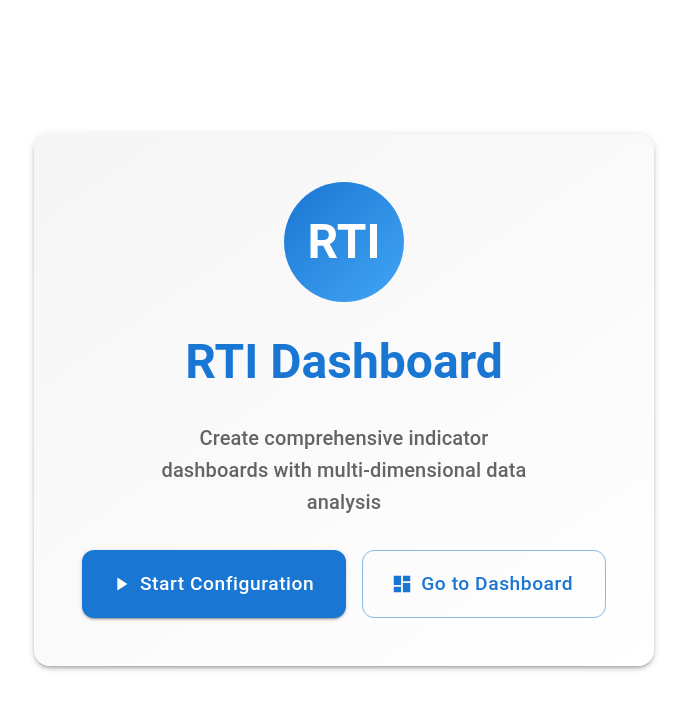
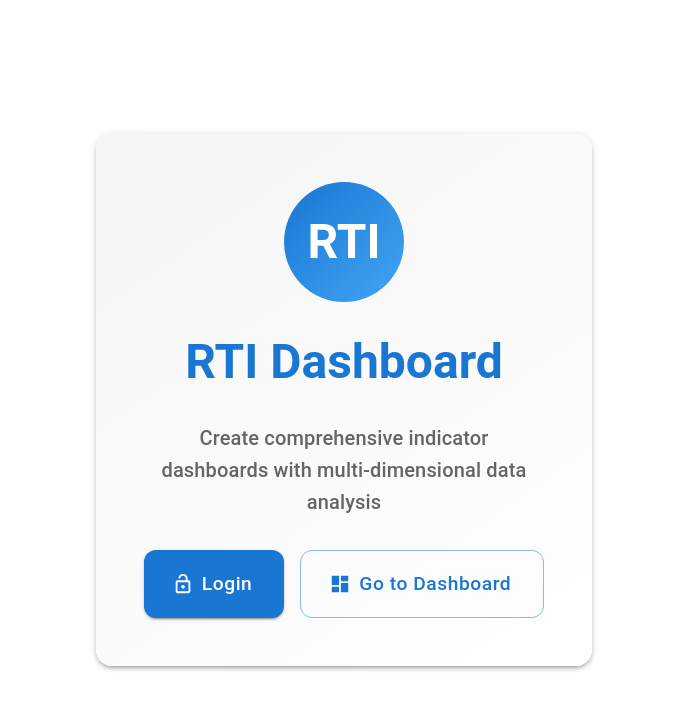
Before and after one commit to irfankacapor/rti-dashboard, a Next.js app in the folder frontend/: page /en in a window 1280 px wide. Shown: the top 710 px of the page, without its empty margins (296-983 px from the left). Built offline with nearby package versions, Linux system fonts and the light colour scheme.

Commit message:
[#69 - frontend] fix: change start configuration button on landing page to lead to the login page

```diff
--- a/frontend/src/app/[locale]/page.tsx
+++ b/frontend/src/app/[locale]/page.tsx
@@ -8,12 +8,14 @@ import {
   Paper,
   Stack
 } from '@mui/material';
-import { PlayArrow, Dashboard } from '@mui/icons-material';
-import { useRouter } from 'next/navigation';
+import { LockOpen, Dashboard } from '@mui/icons-material';
+import { useRouter, useParams } from 'next/navigation';
 import { useTranslations } from 'next-intl';
 
 export default function LandingPage() {
   const router = useRouter();
+  const params = useParams();
+  const locale = (params?.locale as string) || 'en';
   const t = useTranslations('Landing');
 
   const handleStartConfiguration = () => {
@@ -74,8 +76,8 @@ export default function LandingPage() {
               <Button
                 variant="contained"
                 size="large"
-                startIcon={<PlayArrow />}
-                onClick={handleStartConfiguration}
+                startIcon={<LockOpen />}
+                onClick={() => router.push(`/${locale}/login`)}
                 sx={{
                   px: 4,
                   py: 2,
@@ -83,16 +85,16 @@ export default function LandingPage() {
                   borderRadius: 3,
                   textTransform: 'none'
                 }}
-                data-testid="start-configuration-button"
+                data-testid="login-button"
               >
-                Start Configuration
+                Login
               </Button>
 
               <Button
                 variant="outlined"
                 size="large"
                 startIcon={<Dashboard />}
-                onClick={handleGoToDashboard}
+                onClick={() => router.push(`/${locale}/dashboard`)}
                 sx={{
                   px: 4,
                   py: 2,
```
